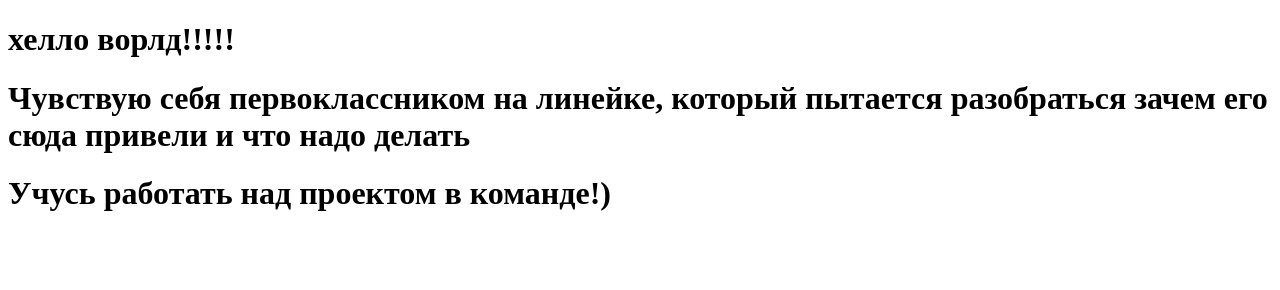
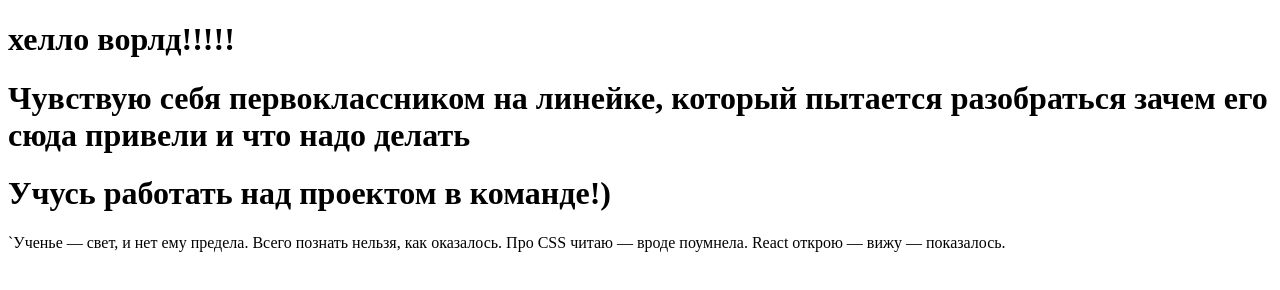
Before and after one commit to work-in-group/lubimovka, a plain HTML site: page index.html in a window 1280 px wide. Drawn offline with Linux system fonts and the light colour scheme.

Commit message:
featue: Добавить строку

```diff
--- a/index.html
+++ b/index.html
@@ -9,5 +9,11 @@
   <h1 class="Maru-Aruko">Чувствую себя первоклассником на линейке, который пытается разобраться зачем его сюда привели
     и что надо делать</h1>
   <h1 class="polina">Учусь работать над проектом в команде!)</h1>
+  <p class="serj">
+    `Ученье — свет, и нет ему предела.
+    Всего познать нельзя, как оказалось.
+    Про СSS читаю — вроде поумнела.
+    React открою — вижу — показалось.
+  </p>
 </body>
 </html>
```
